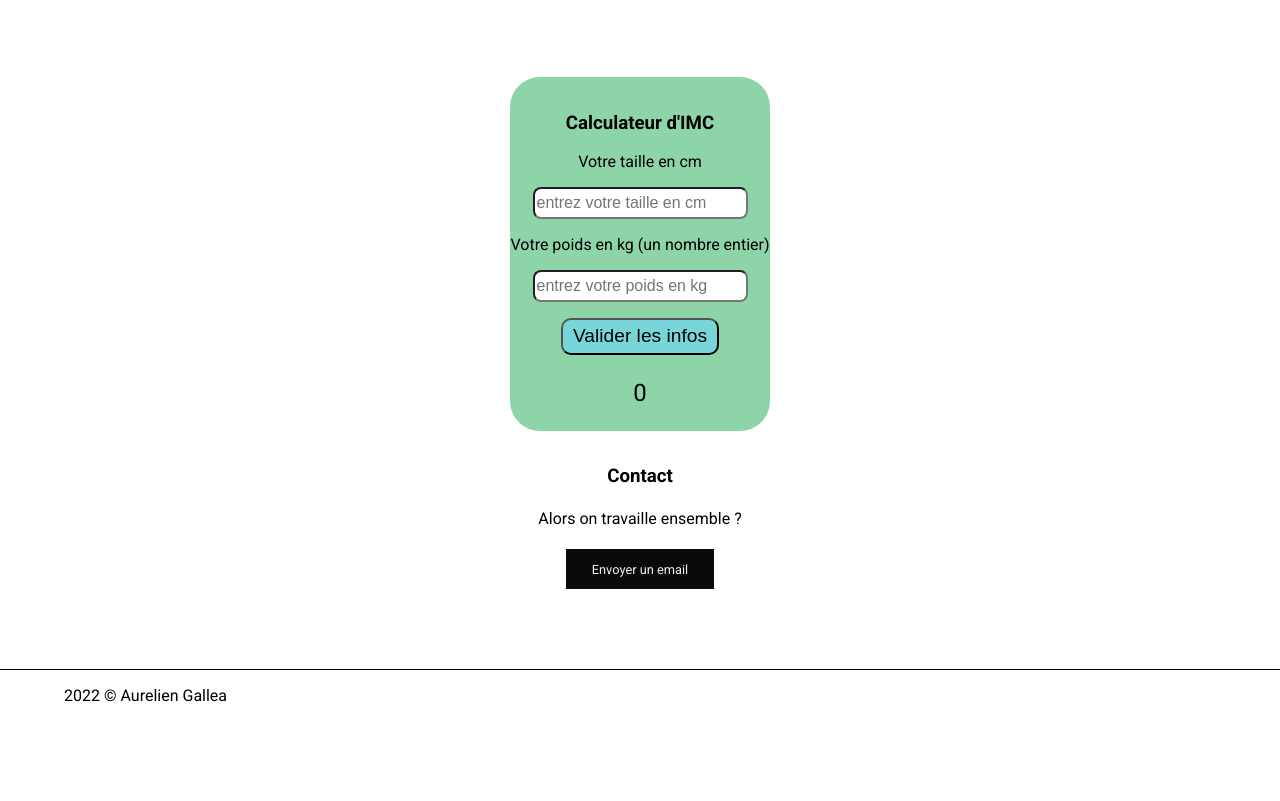
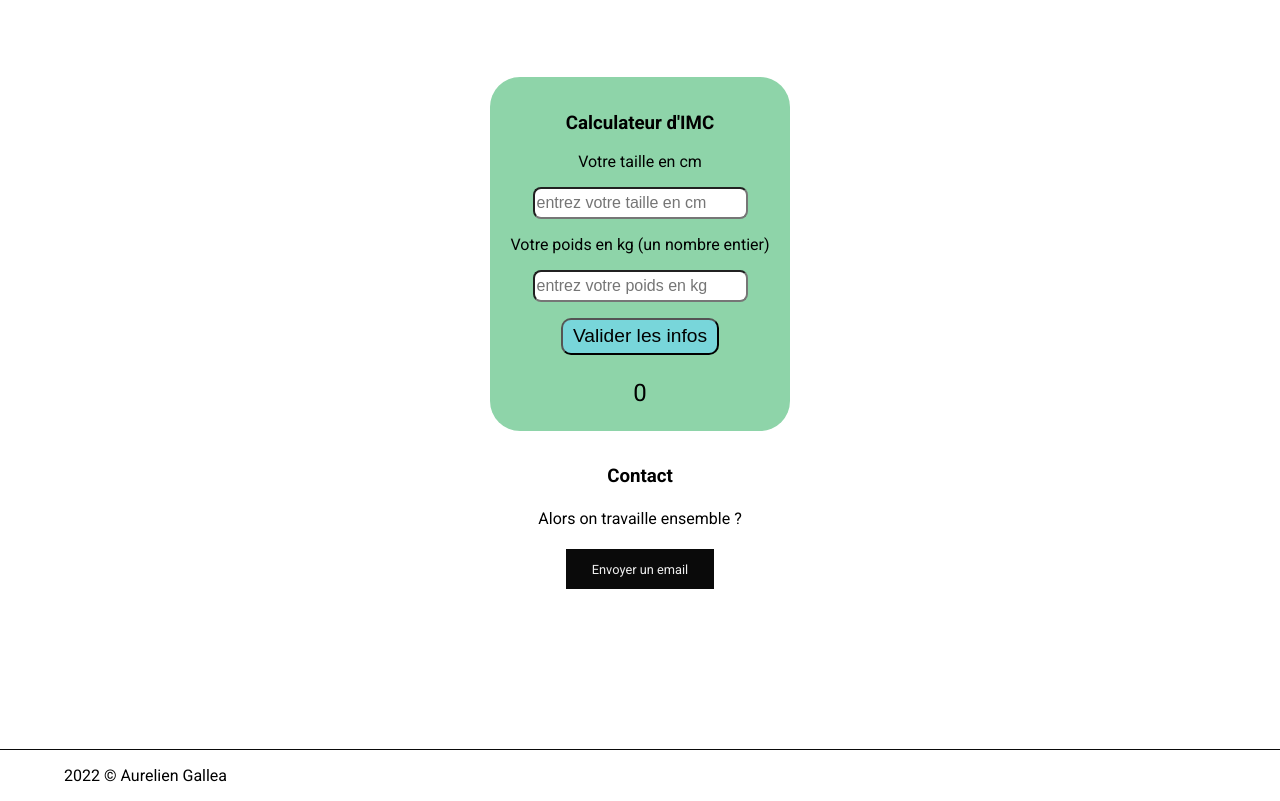
Before and after one commit to eclatDevWeb/portfoliov1, a plain HTML site: page imc.html in a window 1280 px wide. Shown: the part 44-845 px from the top of the page. Before the commit the page ends 800 px from the top, so only its background shows below. Drawn offline with Linux system fonts and the light colour scheme; a web font is replaced by a local one.

Commit message:
design-imc + footer

```diff
--- a/imc.html
+++ b/imc.html
@@ -54,7 +54,7 @@
       <h4>Alors on travaille ensemble ?</h4>
       <a href="mailto:gallea.a@gmail.com?subject=prise de contact&body=je vous contacte">Envoyer un email</a>
   </section>
-  <footer >
+  <footer id="footloose" >
       <span>2022 © Aurelien Gallea</span>
   </footer>
     <script src="imc.js"></script>
--- a/style.css
+++ b/style.css
@@ -197,7 +197,7 @@ a:hover {
 /* page IMC */
 .container-IMC {
 
-
+    min-width: 300px;
     margin: 5rem auto 0 auto;
     display: flex;
     flex-direction: column;
@@ -229,6 +229,9 @@ a:hover {
 }
 .result {
     font-size: 1.5em;
+}
+#footloose {
+    margin-top: 5rem;
 }
 
 @media all and (max-width:1130px) {
```
